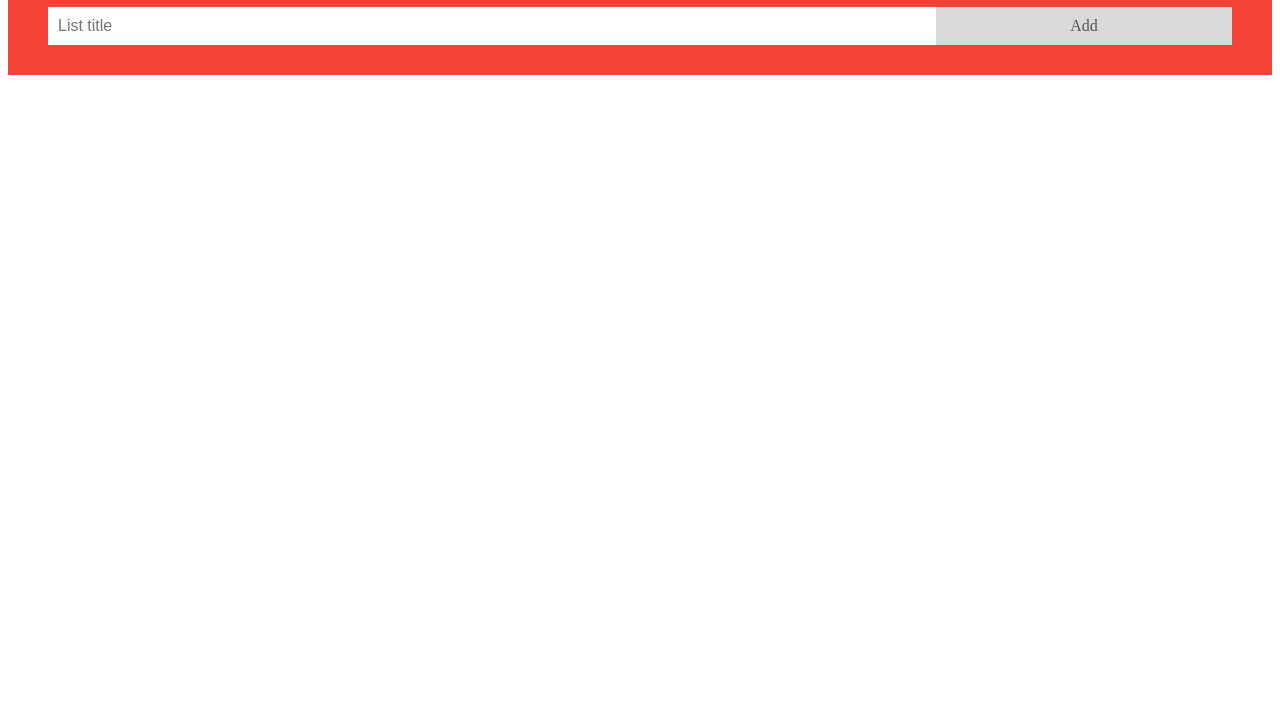
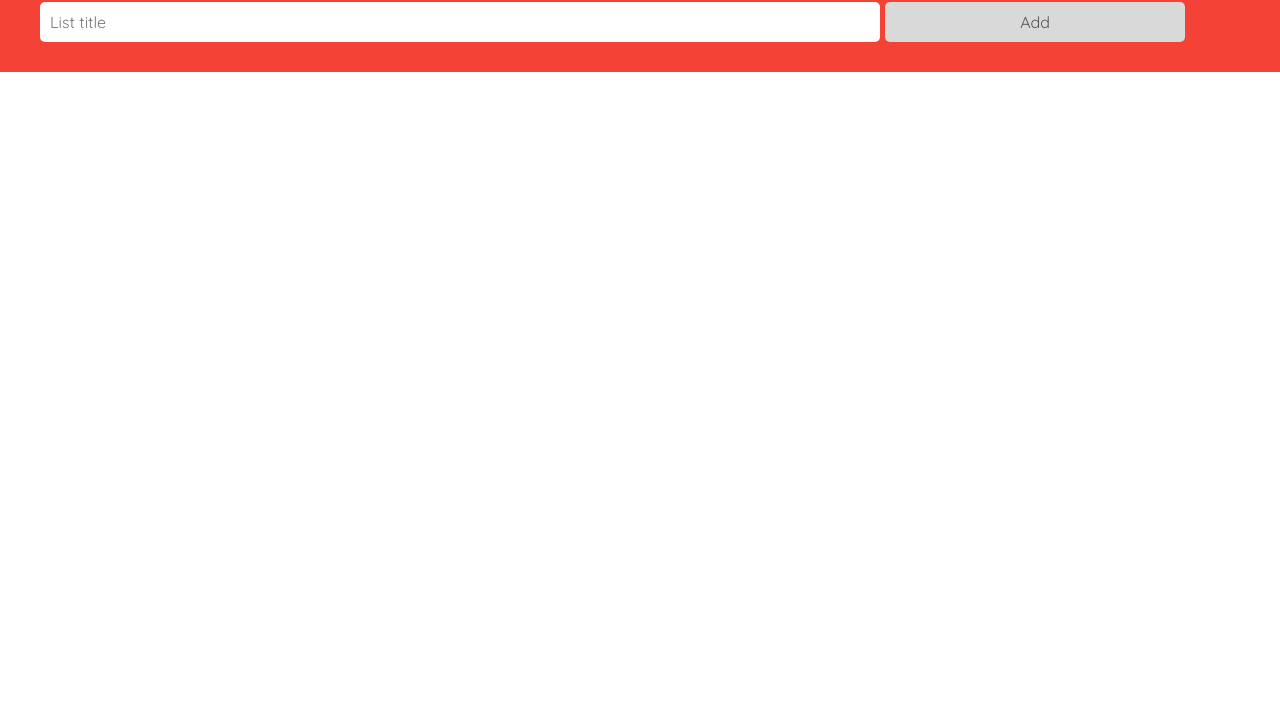
Before and after one commit to tomasko126/Meet-and-Code-WS, a plain HTML site: page index.html in a window 1280 px wide. Shown: the part 98-800 px from the top of the page. Drawn offline with Linux system fonts and the light colour scheme.

Commit message:
Updated style

```diff
--- a/css/style.css
+++ b/css/style.css
@@ -1,5 +1,10 @@
 * {
     box-sizing: border-box;
+    font-family: 'Quicksand', Courier, monospace;
+}
+
+body {
+    margin: 0;
 }
 
 ul {
@@ -76,11 +81,12 @@ ul li.checked::before {
 input {
     margin: 0;
     border: none;
-    border-radius: 0;
-    width: 75%;
+    border-radius: 5px;
+    width: 70%;
     padding: 10px;
     float: left;
     font-size: 16px;
+    margin-right: 5px;
 }
 
 #addButton {
@@ -93,9 +99,13 @@ input {
     font-size: 16px;
     cursor: pointer;
     transition: 0.3s;
-    border-radius: 0;
+    border-radius: 5px;
 }
 
 #addButton:hover {
     background-color: #bbb;
 }
+
+#content {
+    border-radius: 5px;
+}
--- a/index.html
+++ b/index.html
@@ -1,6 +1,7 @@
 <html>
 	<head>
 		<link rel="stylesheet" href="./css/style.css">
+		<link rel="stylesheet" href="https://fonts.googleapis.com/css?family=Quicksand" >
 	</head>
 	<body>
 		<div class="content">
@@ -12,7 +13,6 @@
 
 			<ul id="body"></ul>
 		</div>
-		<script src="lib/localforage.min.js"></script>
 		<script src="js/index.js"></script>
 	</body>
 </html>
```
